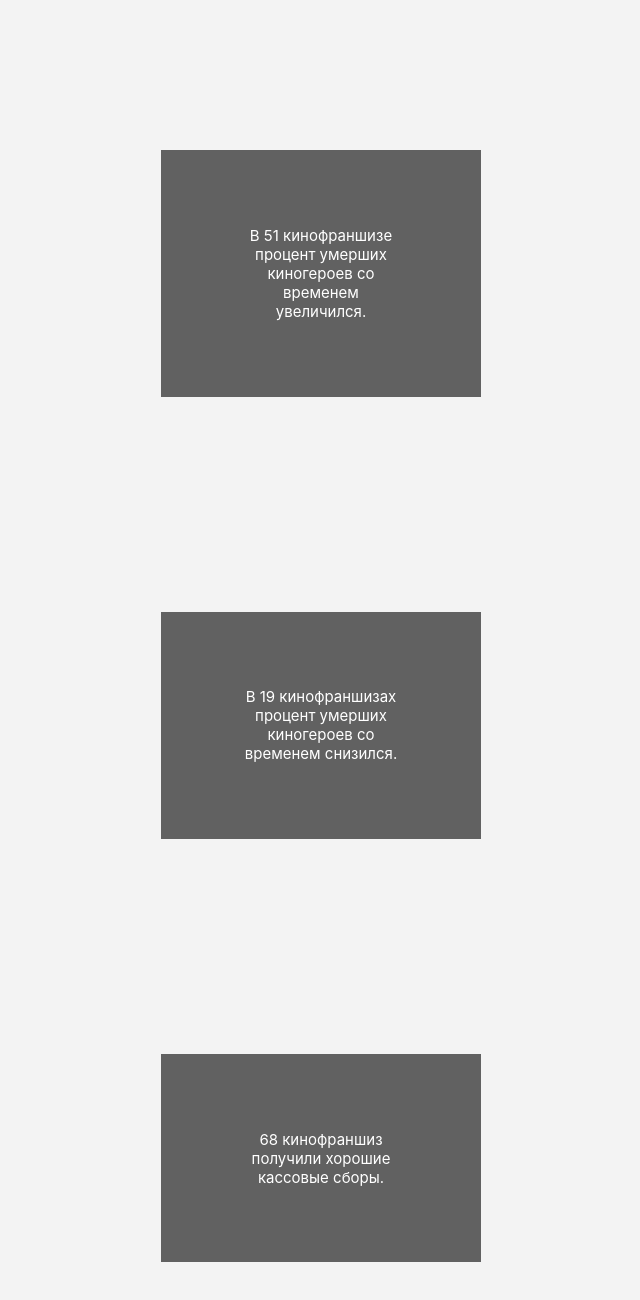
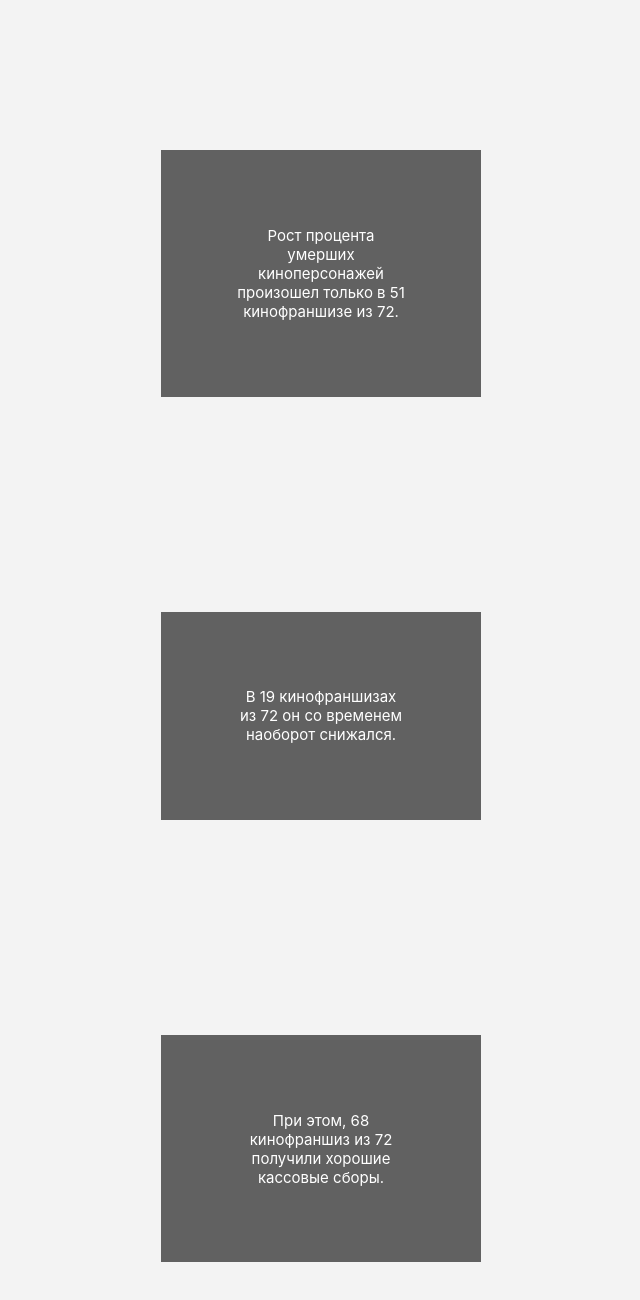
Before and after one commit to ValentinaGalichKG/movies, a plain HTML site: page index.html in a window 1280 px wide. Shown: the part 948-2248 px from the top of the page, without its empty margins (319-959 px from the left). Drawn offline with Linux system fonts and the light colour scheme; a script that the page names is missing.

Commit message:
Update index.html

```diff
--- a/index.html
+++ b/index.html
@@ -180,17 +180,17 @@
 				<div class="step invisible">
 				</div>
 				<div class="step" data-step="2" data-scrollama-index="1">
-				В 51 кинофраншизе процент умерших киногероев со временем увеличился.
+				Рост процента умерших киноперсонажей произошел только в 51 кинофраншизе из 72.
 				</div>
 				<div class="step invisible">
 				</div>
 				<div class="step" data-step="2" data-scrollama-index="1">
-				В 19 кинофраншизах процент умерших киногероев со временем снизился.
+				В 19 кинофраншизах из 72 он со временем наоборот снижался.
 				</div>
 				<div class="step invisible">
 				</div>
 				<div class="step" data-step="3" data-scrollama-index="2">
-				68 кинофраншиз получили хорошие кассовые сборы.
+				При этом, 68 кинофраншиз из 72 получили хорошие кассовые сборы.
 				</div>
 				<div class="step invisible">
 				</div>
```
